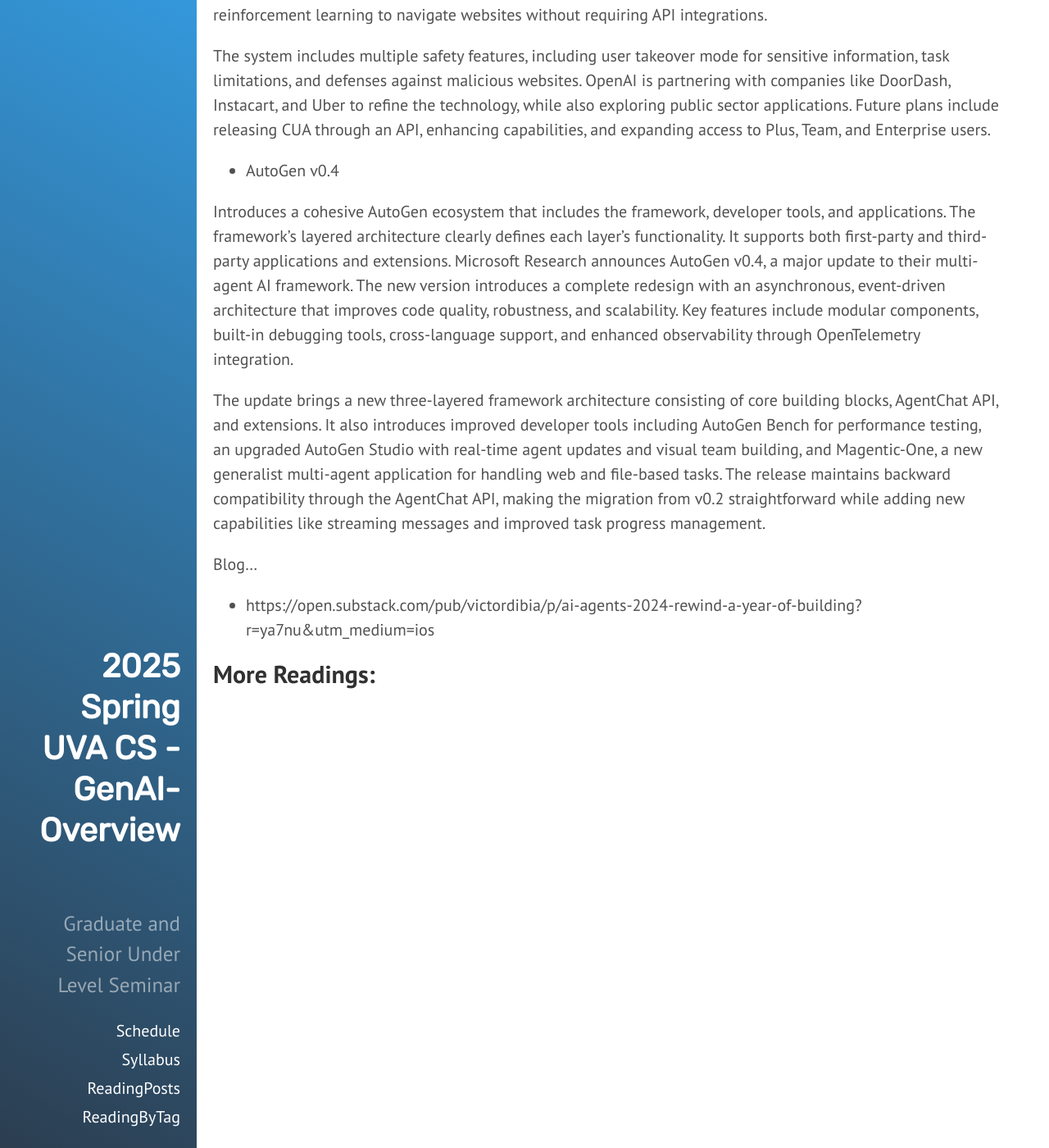
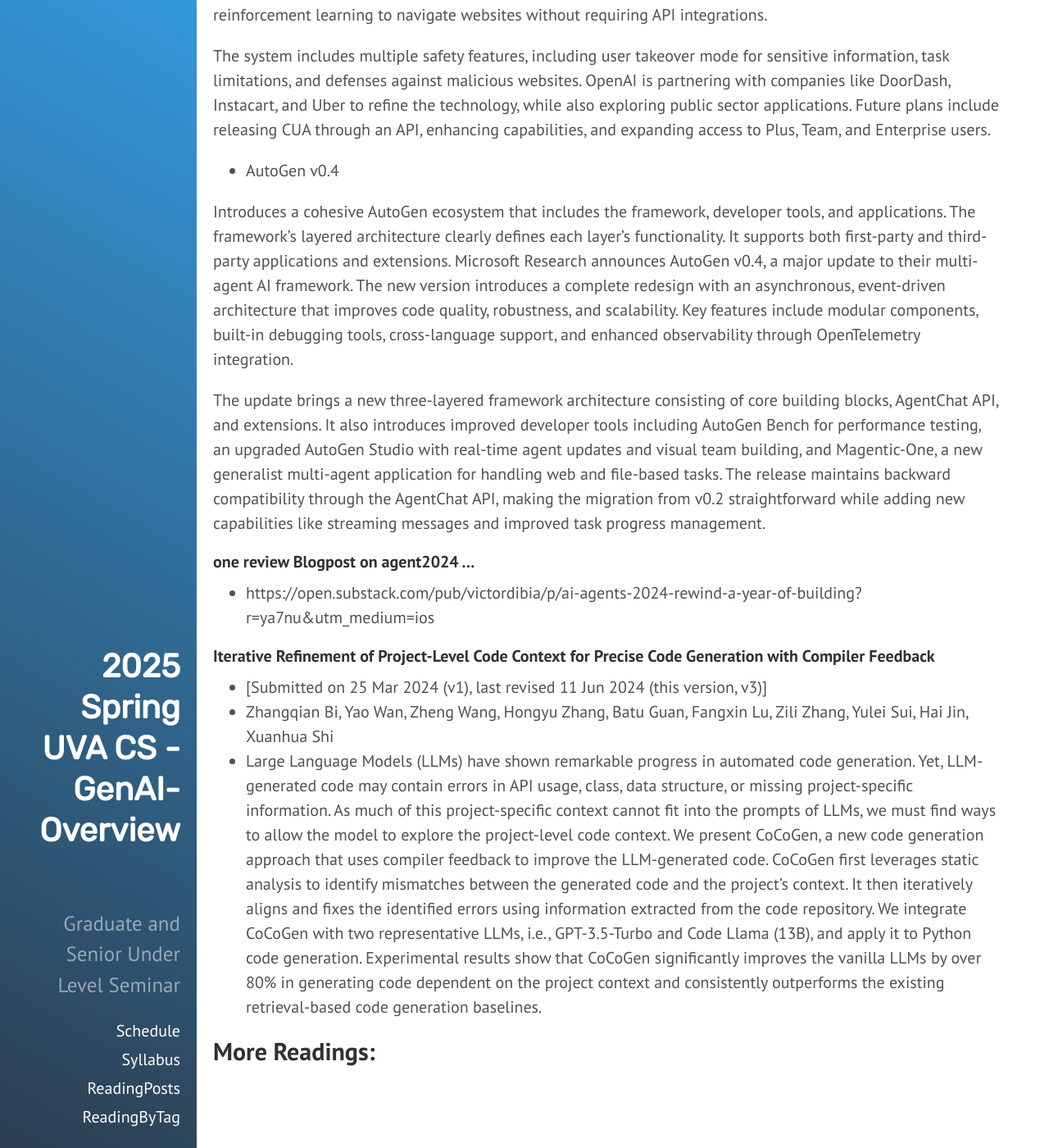
Before and after one commit to qiyanjun/2025sp-GenAI-overview, a Jekyll site: the page built from _contents/S0-L10.md, in a window 1280 px wide and 1400 px high, scrolled down 680 px. Shown: the whole window at 82% size. Built offline with Jekyll 4.4.1, drawn with Linux system fonts in a browser that asks for light colours.

Commit message:
Update S0-L10.md

```diff
--- a/_contents/S0-L10.md
+++ b/_contents/S0-L10.md
@@ -42,11 +42,15 @@
 
 The update brings a new three-layered framework architecture consisting of core building blocks, AgentChat API, and extensions. It also introduces improved developer tools including AutoGen Bench for performance testing, an upgraded AutoGen Studio with real-time agent updates and visual team building, and Magentic-One, a new generalist multi-agent application for handling web and file-based tasks. The release maintains backward compatibility through the AgentChat API, making the migration from v0.2 straightforward while adding new capabilities like streaming messages and improved task progress management.
 
-Blog...
+#### one review Blogpost on agent2024 ...
 
 + https://open.substack.com/pub/victordibia/p/ai-agents-2024-rewind-a-year-of-building?r=ya7nu&utm_medium=ios
 
 
+#### Iterative Refinement of Project-Level Code Context for Precise Code Generation with Compiler Feedback
++ [Submitted on 25 Mar 2024 (v1), last revised 11 Jun 2024 (this version, v3)]
++ Zhangqian Bi, Yao Wan, Zheng Wang, Hongyu Zhang, Batu Guan, Fangxin Lu, Zili Zhang, Yulei Sui, Hai Jin, Xuanhua Shi
++ Large Language Models (LLMs) have shown remarkable progress in automated code generation. Yet, LLM-generated code may contain errors in API usage, class, data structure, or missing project-specific information. As much of this project-specific context cannot fit into the prompts of LLMs, we must find ways to allow the model to explore the project-level code context. We present CoCoGen, a new code generation approach that uses compiler feedback to improve the LLM-generated code. CoCoGen first leverages static analysis to identify mismatches between the generated code and the project's context. It then iteratively aligns and fixes the identified errors using information extracted from the code repository. We integrate CoCoGen with two representative LLMs, i.e., GPT-3.5-Turbo and Code Llama (13B), and apply it to Python code generation. Experimental results show that CoCoGen significantly improves the vanilla LLMs by over 80% in generating code dependent on the project context and consistently outperforms the existing retrieval-based code generation baselines.
 
 
 
```
